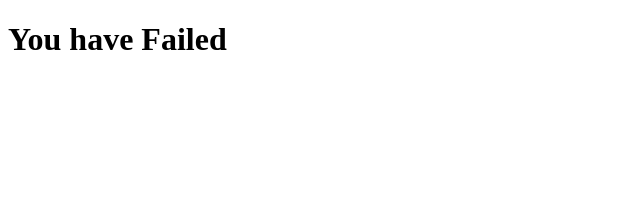
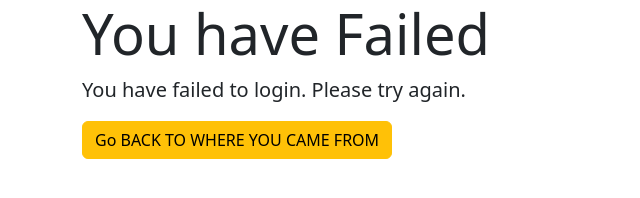
Before and after one commit to hossain101/News_Letter_App, a website: page failure.html in a window 1280 px wide. Shown: the whole page, without its empty margins (0-640 px from the left). Drawn offline with nearby package versions, Linux system fonts and the light colour scheme.

Commit message:
Add failure and success pages

```diff
--- a/app.js
+++ b/app.js
@@ -85,6 +85,10 @@ app.post("/", (_req, _res) => {
   request.end();
 });
 
+app.post("/failure", (_req, _res) => {
+  _res.redirect("/");
+});
+
 app.listen(3000, () => {
   console.log("Server is running on port 3000");
 });
--- a/failure.html
+++ b/failure.html
@@ -1,11 +1,36 @@
 <!DOCTYPE html>
 <html lang="en">
-<head>
-    <meta charset="UTF-8">
-    <meta name="viewport" content="width=device-width, initial-scale=1.0">
-    <title>Document</title>
-</head>
-<body>
-    <h1>You have Failed</h1>
-</body>
+  <head>
+    <meta charset="UTF-8" />
+    <meta name="viewport" content="width=device-width, initial-scale=1.0" />
+    <link
+      href="https://cdn.jsdelivr.net/npm/bootstrap@5.3.1/dist/css/bootstrap.min.css"
+      rel="stylesheet"
+      integrity="sha384-4bw+/aepP/YC94hEpVNVgiZdgIC5+VKNBQNGCHeKRQN+PtmoHDEXuppvnDJzQIu9"
+      crossorigin="anonymous"
+    />
+    <title>Failure</title>
+  </head>
+  <body>
+    <div class="jumbotron jumbotron-fluid"></div>
+
+    <div class="container">
+      <h1 class="display-4">You have Failed</h1>
+
+      <p class="lead">You have failed to login. Please try again.</p>
+
+
+      <form action="/failure" method="post">
+      <button
+        class="btn btn-primary btn-large btn-warning"
+        type="submit"
+
+
+      >
+        Go BACK TO WHERE YOU CAME FROM
+      </button>
+
+    </form>
+    </div>
+  </body>
 </html>
```
Also changed, not shown: success.html (+20 -8 lines).
